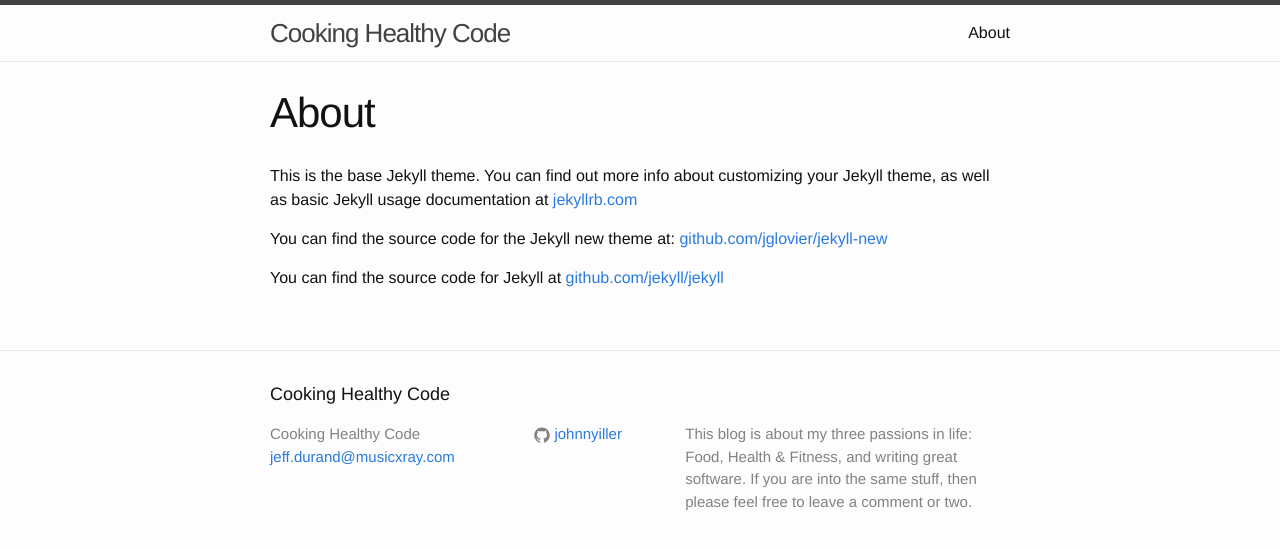
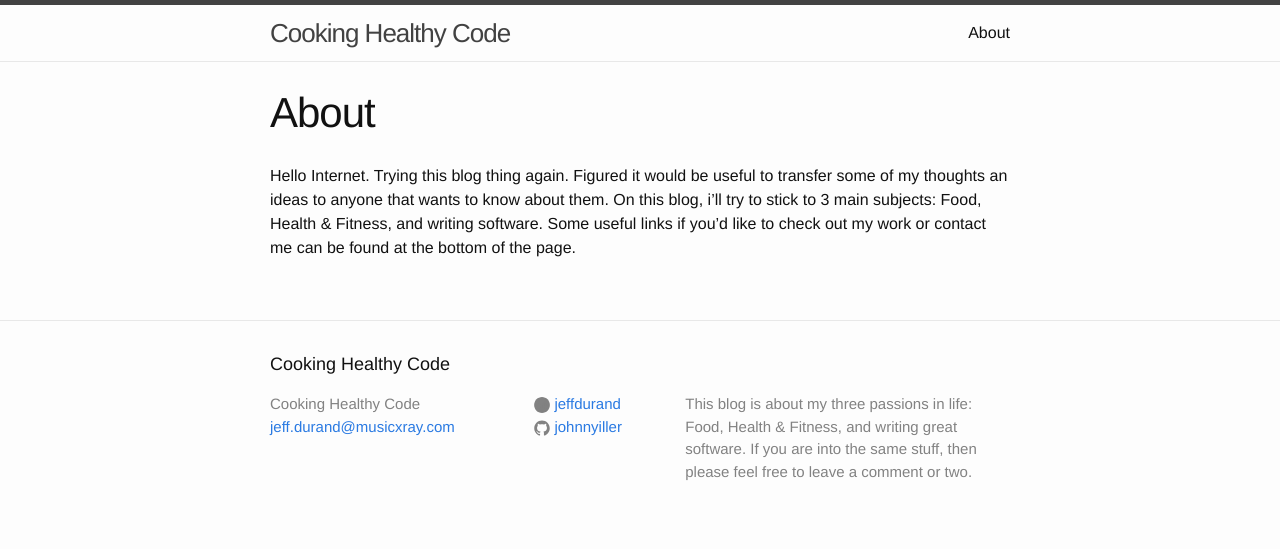
Before and after one commit to johnnyiller/johnnyiller.github.io, a Jekyll site: the page built from about.md, in a window 1280 px wide. Shown: the top 549 px of the page. Built offline with Jekyll 4.4.1, drawn with Linux system fonts in a browser that asks for light colours.

Commit message:
adding linked in profile

```diff
--- a/_config.yml
+++ b/_config.yml
@@ -6,6 +6,7 @@
 baseurl: "" # the subpath of your site, e.g. /blog/
 url: "http://johnnyiller.github.io" # the base hostname & protocol for your site
 github_username:  johnnyiller
+linked_in_username: jeffdurand
 
 # Build settings
 markdown: kramdown
--- a/_includes/footer.html
+++ b/_includes/footer.html
@@ -14,6 +14,23 @@
 
       <div class="footer-col  footer-col-2">
         <ul class="social-media-list">
+          {% if site.linked_in_username %}
+            <li>
+              <a href="https://www.linkedin.com/in/{{ site.linked_in_username }}">
+                <span class="icon icon--linkedin">
+                  <svg width="40px" height="40px" viewBox="0 0 60 60" version="1.1" xmlns="http://www.w3.org/2000/svg" xmlns:xlink="http://www.w3.org/1999/xlink" xmlns:sketch="http://www.bohemiancoding.com/sketch/ns">
+                      <path d="M0.449161376,30 C0.449161376,13.4314567 13.6795217,0 30,0 C46.3204783,0 59.5508386,13.4314567 59.5508386,30 C59.5508386,46.5685433 46.3204783,60 30,60 C13.6795217,60 0.449161376,46.5685433 0.449161376,30 Z M0.449161376,30" fill="#007BB6" sketch:type="MSShapeGroup"></path>
+                      <path d="M22.4680392,23.7098144 L15.7808366,23.7098144 L15.7808366,44.1369537 L22.4680392,44.1369537 L22.4680392,23.7098144 Z M22.4680392,23.7098144" id="Path" fill="#FFFFFF" sketch:type="MSShapeGroup"></path>
+                      <path d="M22.9084753,17.3908761 C22.8650727,15.3880081 21.4562917,13.862504 19.1686418,13.862504 C16.8809918,13.862504 15.3854057,15.3880081 15.3854057,17.3908761 C15.3854057,19.3522579 16.836788,20.9216886 19.0818366,20.9216886 L19.1245714,20.9216886 C21.4562917,20.9216886 22.9084753,19.3522579 22.9084753,17.3908761 Z M22.9084753,17.3908761" id="Path" fill="#FFFFFF" sketch:type="MSShapeGroup"></path>
+                      <path d="M46.5846502,32.4246563 C46.5846502,26.1503226 43.2856534,23.2301456 38.8851658,23.2301456 C35.3347011,23.2301456 33.7450983,25.2128128 32.8575489,26.6036896 L32.8575489,23.7103567 L26.1695449,23.7103567 C26.2576856,25.6271338 26.1695449,44.137496 26.1695449,44.137496 L32.8575489,44.137496 L32.8575489,32.7292961 C32.8575489,32.1187963 32.9009514,31.5097877 33.0777669,31.0726898 C33.5610713,29.8530458 34.6614937,28.5902885 36.5089747,28.5902885 C38.9297703,28.5902885 39.8974476,30.4634101 39.8974476,33.2084226 L39.8974476,44.1369537 L46.5843832,44.1369537 L46.5846502,32.4246563 Z M46.5846502,32.4246563" id="Path" fill="#FFFFFF" sketch:type="MSShapeGroup"></path>
+                      <path d="M59.5508386,30 C59.5508386,46.5685433 46.3204783,60 30,60 C23.9471212,60 18.3192858,58.1525134 13.6339051,54.9827754 L47.4941264,5.81941103 C54.8060245,11.2806503 59.5508386,20.0777973 59.5508386,30 Z M59.5508386,30" id="reflec" fill-opacity="0.08" fill="#000000" sketch:type="MSShapeGroup"></path>
+                  </svg>
+                </span>
+                <span class="username">{{ site.linked_in_username }}</span>
+              </a>
+            </li>
+          {% endif %}
+
           {% if site.github_username %}
           <li>
             <a href="https://github.com/{{ site.github_username }}">
--- a/about.md
+++ b/about.md
@@ -4,8 +4,4 @@
 permalink: /about/
 ---
 
-This is the base Jekyll theme. You can find out more info about customizing your Jekyll theme, as well as basic Jekyll usage documentation at [jekyllrb.com](http://jekyllrb.com/)
-
-You can find the source code for the Jekyll new theme at: [github.com/jglovier/jekyll-new](https://github.com/jglovier/jekyll-new)
-
-You can find the source code for Jekyll at [github.com/jekyll/jekyll](https://github.com/jekyll/jekyll)
+Hello Internet.  Trying this blog thing again.  Figured it would be useful to transfer some of my thoughts an ideas to anyone that wants to know about them.  On this blog, i'll try to stick to 3 main subjects:  Food, Health & Fitness, and writing software.  Some useful links if you'd like to check out my work or contact me can be found at the bottom of the page.
```
